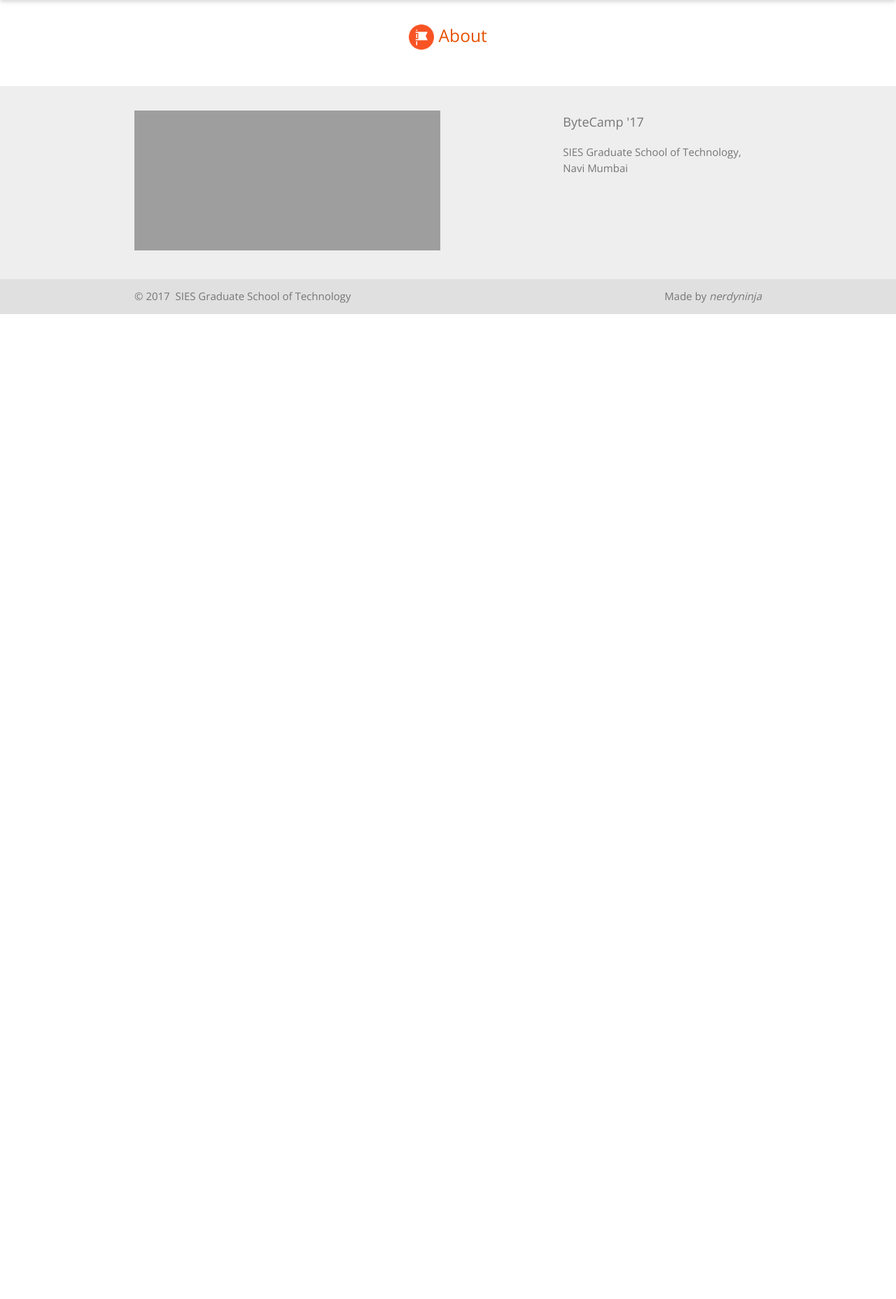
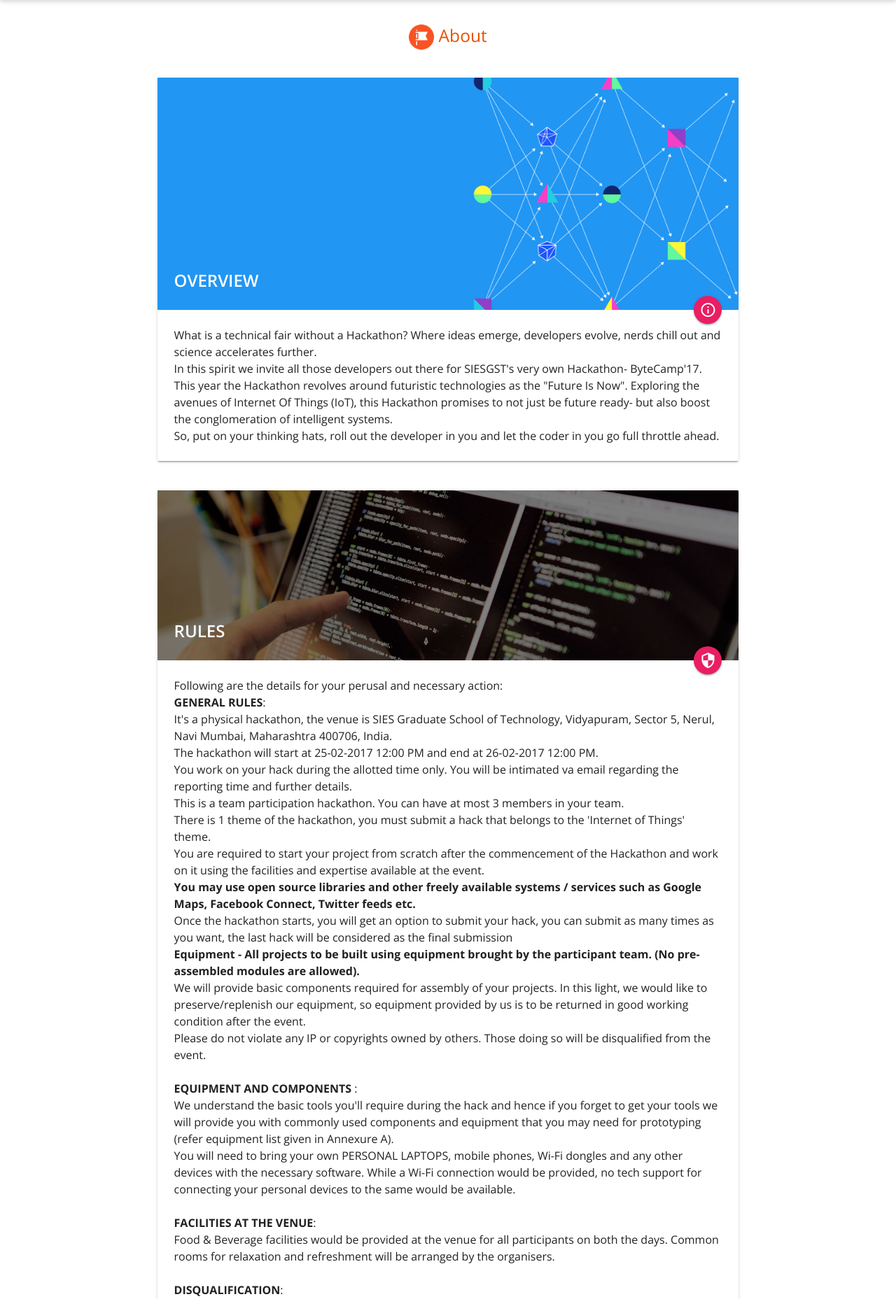
Before and after one commit to nerdyninja/bytecamp, a Django app: page /about in a window 1280 px wide. Shown: the part 64-1921 px from the top of the page at 70% size. Before the commit the page ends 513 px from the top, so only its background shows below. Run offline with Django 3.2, Linux system fonts and the light colour scheme; grey boxes are pictures that could not be loaded.

Commit message:
About Page added

```diff
--- a/templates/pages/about.html
+++ b/templates/pages/about.html
@@ -8,7 +8,100 @@
 	<br>
 	<h5 align="center" class="orange-text text-darken-4"><img src="{% static "assets/about.png" %}" width="36" align="center"> About </h5>
 	<br>
-	<div></div>
+	<div class="row">
+		<div class="col s12 m8 l8 offset-l2 offset-m2">
+			<div class="card">
+				<div class="card-image blue">
+					<img src="{% static "assets/stars.png" %}">
+					<span class="card-title" style="font-weight:600;">OVERVIEW</span>
+					<a class="btn-floating halfway-fab waves-effect waves-light pink"><i class="material-icons">info_outline</i></a>
+				</div>
+				<div class="card-content">
+					<p style="font-size: 16px;">
+						What is a technical fair without a Hackathon? Where ideas emerge, developers evolve, nerds chill out and science accelerates further.
+						<br>
+						In this spirit we invite all those developers out there for SIESGST's very own Hackathon- ByteCamp'17. This year the Hackathon revolves around futuristic technologies as the "Future Is Now". Exploring the avenues of Internet Of Things (IoT), this Hackathon promises to not just be future ready- but also boost the conglomeration of intelligent systems.
+						<br>
+						So, put on your thinking hats, roll out the developer in you and let the coder in you go full throttle ahead.
+					</p>
+				</div>
+			</div>
+		</div>
+	</div>
+	<div class="row">
+		<div class="col s12 m8 l8 offset-l2 offset-m2">
+			<div class="card">
+				<div class="card-image blue">
+					<img src="{% static "assets/screen.jpg" %}">
+					<span class="card-title" style="font-weight:600;">RULES</span>
+					<a class="btn-floating halfway-fab waves-effect waves-light pink"><i class="material-icons">security</i></a>
+				</div>
+				<div class="card-content">
+					<p style="font-size: 16px;">
+						Following are the details for your perusal and necessary action:
+						<br>
+						<b>GENERAL RULES</b>:
+						<br>
+						It's a physical hackathon, the venue is
+
+						SIES Graduate School of Technology, Vidyapuram, Sector 5, Nerul, Navi Mumbai, Maharashtra 400706, India.
+						<br>
+						The hackathon will start at 25-02-2017 12:00 PM and end at 26-02-2017 12:00 PM.
+						<br>
+						You work on your hack during the allotted time only. You will be intimated va email regarding the reporting time and further details.
+						<br>
+						This is a team participation hackathon. You can have at most 3 members in your team.
+						<br>
+						There is 1 theme of the hackathon, you must submit a hack that belongs to the 'Internet of Things' theme.
+						<br>
+						You are required to start your project from scratch after the commencement of the Hackathon and work on it using the facilities and expertise available at the event.
+						<br>
+						<b>You may use open source libraries and other freely available systems / services such as Google Maps, Facebook Connect, Twitter feeds etc.</b>
+						<br>
+						Once the hackathon starts, you will get an option to submit your hack, you can submit as many times as you want, the last hack will be considered as the final submission
+						<br>
+						<b>Equipment - All projects to be built using equipment brought by the participant team. (No pre-assembled modules are allowed).</b>
+						<br>
+						We will provide basic components required for assembly of your projects. In this light, we would like to preserve/replenish our equipment, so equipment provided by us is to be returned in good working condition after the event.
+						<br>
+						Please do not violate any IP or copyrights owned by others. Those doing so will be disqualified from the event.
+						<br>
+						<br>
+						<b>EQUIPMENT AND COMPONENTS </b>:
+						<br>
+						We understand the basic tools you'll require during the hack and hence if you forget to get your tools we will provide you with commonly used components and equipment that you may need for prototyping (refer equipment list given in Annexure A).
+						<br>
+						You will need to bring your own PERSONAL LAPTOPS, mobile phones, Wi-Fi dongles and any other devices with the necessary software. While a Wi-Fi connection would be provided, no tech support for connecting your personal devices to the same would be available.
+						<br>
+						<br>
+						<b>FACILITIES AT THE VENUE</b>:
+						<br>
+						Food & Beverage facilities would be provided at the venue for all participants on both the days. Common rooms for relaxation and refreshment will be arranged by the organisers.
+						<br>
+						<br>
+						<b>DISQUALIFICATION</b>:
+						<br>
+						Copyright violations, cheating, recklessness and endangering others, disrespectful behavior, immoral acts, illegal acts, use of alcohol, tobacco and/or banned substances at the event, being under the influence during the event, etc. are strictly not allowed and will lead to immediate disqualification.
+						<br>
+						Dropping out of the hackathon before the conclusion also leads to disqualification of the individual/team. All prizes won will be forfeited in such cases.
+						<br>
+						Disqualification includes but is not limited to any or all of the above.
+						<br>
+						The organizers' decision will be final in all such matters.
+						<br>
+						<br>
+						<b>SAFETY</b>:
+						<br>
+						Any special medical needs/conditions must be informed to the organizers in advance.
+						<br>
+						Please exercise utmost caution while working with electrical and electronic components, power tools, heating elements, etc. Each individual is responsible for his/her own personal safety as well as the safety of their belongings and the equipment they are using. Please also be mindful of others and advise those who may not be following safe practices at the Hackathon.
+						<br>
+						By participating in the Hackathon, you confirm that you have read and agreed to all the rules and regulations stated above.
+					</p>
+				</div>
+			</div>
+		</div>
+	</div>
 </div>
 
 {% endblock content %}
```
Also changed, not shown: static/assets/screen.jpg (added), static/assets/stars.png (added).
